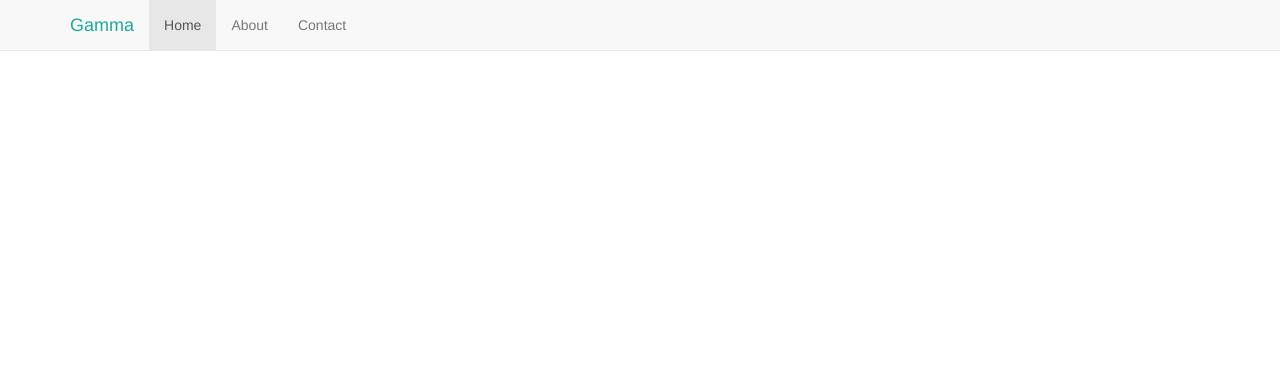
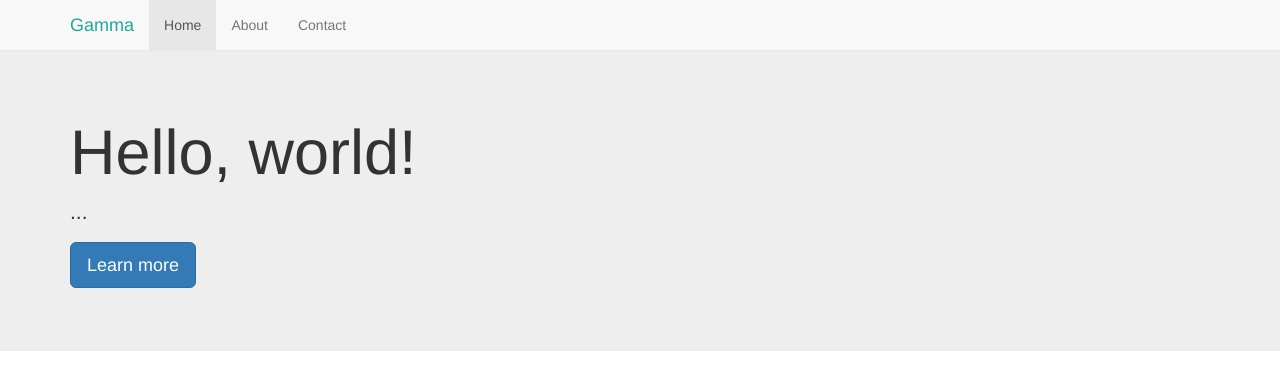
Before and after one commit to pallavisingh1511/Photo-App-Sales-Website, a plain HTML site: page index.html in a window 1280 px wide. Drawn offline with nearby package versions, Linux system fonts and the light colour scheme.

Commit message:
added jumbotron

```diff
--- a/index.html
+++ b/index.html
@@ -38,6 +38,13 @@
       </div>
     </nav>
 
+      <div class="jumbotron">
+          <div class="container">
+              <h1>Hello, world!</h1>
+              <p>...</p>
+              <p><a class="btn btn-primary btn-lg" href="#" role="button">Learn more</a></p>
+          </div>
+        </div>
       <section>
 
       </section>
```
